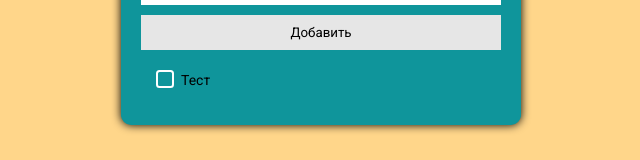
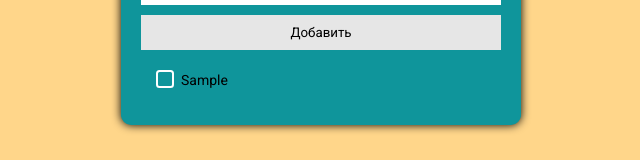
Before and after one commit to maycraft/toDoList, a React (Create React App) app: page / in a window 1280 px wide. Both pictures are taken after typing "Sample" into the empty fields and a click on the button "Добавить". Shown: the part 138-298 px from the top of the page, without its empty margins (319-959 px from the left). Built offline with nearby package versions, Linux system fonts and the light colour scheme.

Commit message:
append opportunity checking checkbox in Task

```diff
--- a/src/components/Task.jsx
+++ b/src/components/Task.jsx
@@ -1,12 +1,17 @@
-const Task = props => {
+const Task = ({ id, text, checked, onChangeInput }) => {
+    const HandleInputChange = id => {
+        onChangeInput(id);
+    }
     return (
         <li className="itemTask">
             <div className="inputBlock">
             <input type="checkbox"
                     className="customCheckbox"
-                    id="3"
+                    id={id}
+                    checked={checked}
+                    onChange={() => HandleInputChange(id)}
                     />
-            <label htmlFor="3">Тест</label>
+            <label htmlFor={id}>{text}</label>
             </div>
             <span className="close">x</span>
         </li>
```
